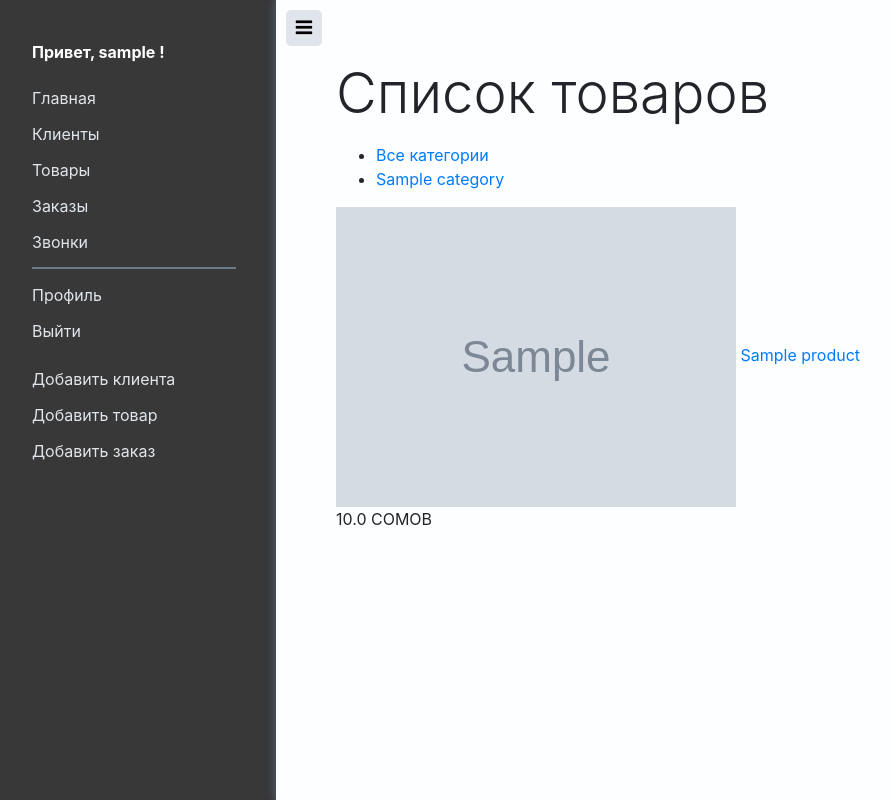
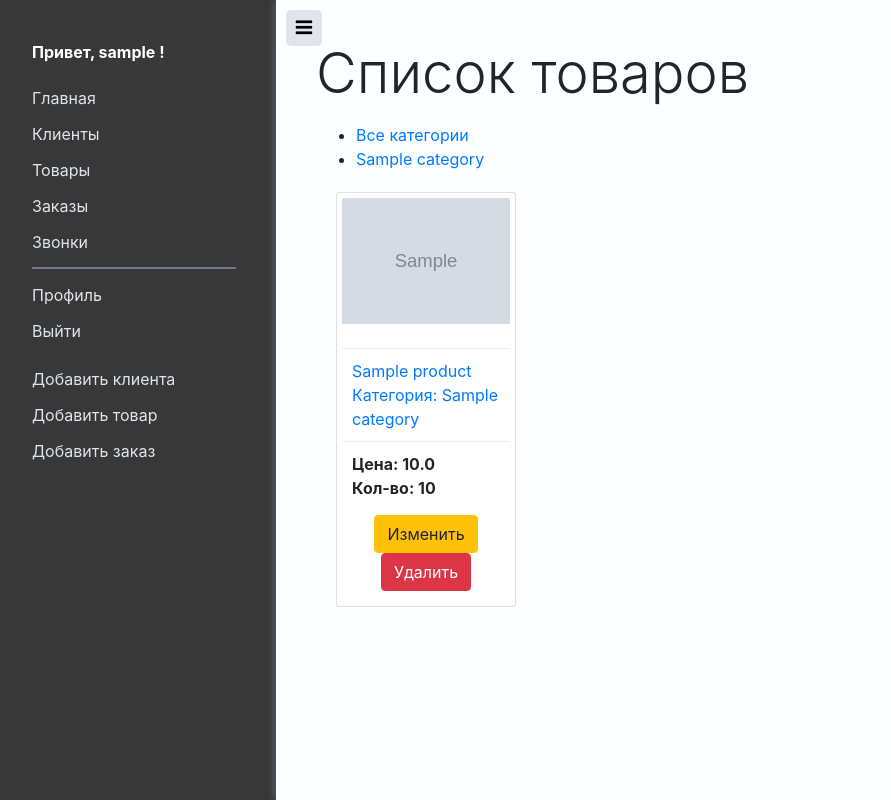
Before and after one commit to verhovensky/crm-yuf, a Django app: page /product/ in a window 1280 px wide. Shown: the whole page, without its empty margins (8-899 px from the left). Run offline with Django 3.2, Linux system fonts and the light colour scheme; a user stored in the database is signed in; tables that the repository leaves empty hold one stand-in row (values such as "Sample post"); grey boxes marked "Sample" are stand-in pictures; some libraries are stand-ins or nearby versions.

Commit message:
Edit, delete, create methods for Product app. Product list view, category view and product card front-end design and implementation. Minor Client and Product apps bug fixes

```diff
--- a/account/urls.py
+++ b/account/urls.py
@@ -1,13 +1,9 @@
 from django.urls import path
 from .views import profile, editprofile
+# for static files
 from django.contrib.staticfiles.urls import static
-from django.contrib.staticfiles.urls import staticfiles_urlpatterns
 from django.conf import settings
 
 urlpatterns = [
     path('', profile, name="profile"),
-    path('edit', editprofile, name="editprofile")]
-
-
-urlpatterns += staticfiles_urlpatterns()
-urlpatterns += static(settings.MEDIA_URL, document_root=settings.MEDIA_ROOT)
+    path('edit', editprofile, name="editprofile")] + static(settings.MEDIA_URL, document_root = settings.MEDIA_ROOT)
--- a/crmdev/urls.py
+++ b/crmdev/urls.py
@@ -1,5 +1,7 @@
 from django.contrib import admin
 from django.urls import path, include
+from django.conf import settings
+from django.conf.urls.static import static
 # class based VIEW
 # from core.views import index
 # path('core/', index.as_view(), name='Core Page'),
@@ -12,4 +14,4 @@ urlpatterns = [
     path('admin/', admin.site.urls),
     # namespace = inventory
     path('product/', include(('product.urls', 'product'), namespace='inventory'))
-]
+] + static(settings.MEDIA_URL, document_root=settings.MEDIA_ROOT)
--- a/product/templates/product/products.html
+++ b/product/templates/product/products.html
@@ -1,8 +1,10 @@
 {% extends "navstruct.html" %}
-{% load staticfiles %}
+{% load static %}
 {% block title %}
 {% endblock %}
+
 {% block content %}
+<link rel="stylesheet" type="text/css" href="{% static 'productstyle.css' %}">
     <div id="sidebar">
         <p class="display-4">{{ header_page }}</p>
         <ul>
@@ -16,15 +18,46 @@
             {% endfor %}
         </ul>
     </div>
-    <div id="main" class="product-list">
-        {% for product in products %}
-            <div class="item">
-                <a href="{{ product.get_absolute_url }}">
-                    <img src="{% if product.image %}{{ product.image.url }}{% else %}{% static "img/no-img.jpg" %}{% endif %}">
-                </a>
-                <a href="{{ product.get_absolute_url }}">{{ product.name }}</a><br>
-                {{ product.price }} СОМОВ
+
+    <div class="container m-0">
+        <div class="row">
+                {% for product in products %}
+                <div class="col-sm-4">
+                        <figure class="card card-product">
+                            <div class="img-wrap">
+                                <a href="{{ product.get_absolute_url }}">
+                                    <img src="{% if product.image %}{{ MEDIA_URL }}{{ product.image.url }}{% else %}{% static "img/no-img.jpg" %}{% endif %}">
+                                </a>
+                            </div>
+                            <figcaption class="info-wrap">
+                                    <a href="{{ product.get_absolute_url }}">{{ product.name }}</a>
+                                    <br>
+                                    <a href="{{ product.category.get_absolute_url }}">Категория: {{ product.category }}</a>
+                            </figcaption>
+                            <div class="bottom-wrap">
+                                <!-- Можно использовать под поля
+                                Продано товара/ Продано товара на сумму
+                                Для авторизованного пользователя!
+                                Поля модели User: closed_sales, sales_amount
+                                <div class="rating-wrap">
+                                    <div class="label-rating">132 reviews</div>
+                                    <div class="label-rating">154 orders </div>
+                                </div>
+                                -->
+                                <div class="price-and-quantity font-weight-bold">
+                                    <span>Цена: {{ product.price }} </span>
+                                    <br>
+                                    <span>Кол-во: {{ product.stock }}</span>
+                                </div> <!-- price-wrap.// -->
+                                <div class="text-center">
+                                    <a href="edit/{{ product.id }}" class="btn btn-warning text-center">Изменить</a>
+                                    <a href="delete/{{ product.id }}" class="btn btn-danger text-center">Удалить</a>
+                                </div>
+                            </div> <!-- bottom-wrap.// -->
+                        </figure>
+                </div>
+                {% endfor %}
             </div>
-        {% endfor %}
+        </div>
     </div>
 {% endblock %}
--- a/product/urls.py
+++ b/product/urls.py
@@ -1,12 +1,18 @@
 from django.conf.urls import url
 from . import views
+#for static files
+from django.conf import settings
+from django.conf.urls.static import static
 
 urlpatterns = [
+    url(r'^delete/(?P<id>.*)$', views.deleteproduct, name='deleteproduct'),
+    url(r'^add/', views.addproduct, name="addproduct"),
+    url(r'^edit/(?P<id>.*)$', views.editproduct, name="editproduct"),
     url(r'^$', views.product_list, name='product_list'),
     url(r'^(?P<category_slug>[-\w]+)/$',
         views.product_list,
         name='product_list_by_category'),
     url(r'^(?P<id>\d+)/(?P<slug>[-\w]+)/$',
         views.product_detail,
-        name='product_detail'),
-]
+        name='product_detail')
+] + static(settings.MEDIA_URL, document_root = settings.MEDIA_ROOT)
--- a/product/views.py
+++ b/product/views.py
@@ -1,5 +1,8 @@
-from django.shortcuts import loader, get_object_or_404, HttpResponse
+from django.shortcuts import loader, get_object_or_404, HttpResponse, redirect
+from django.http import HttpResponseNotFound
 from .models import Category, Product
+from .forms import ProductAddForm
+from client.apps import slugify
 
 # Product list
 def product_list(request, category_slug=None):
@@ -34,3 +37,51 @@ def product_detail(request, id, slug):
                    'page_title': title,
                    'header_page': header}
     return HttpResponse(template.render(context, request))
+
+# Delete Product
+def deleteproduct(request, id):
+    try:
+        product = Product.objects.get(id=id)
+        product.delete()
+        return redirect(to='/product')
+    except TypeError as e:
+        return HttpResponseNotFound("TypeError", e, product,
+                                    "<h2>Товар с таким ID не существует!</h2>")
+
+# Add Product
+def addproduct(request):
+    title = 'Добавить товар'
+    header = 'Добавить товар'
+    if request.method == "POST":
+        form = ProductAddForm(request.POST)
+        if form.is_valid():
+            # https://tutorial.djangogirls.org/ru/django_forms/
+            # при наличии поля created_by:
+            product = form.save(commit=False)
+            product.slug = slugify(s=request.POST.get("name"))
+            # product.created_by = request.user
+            product.save()
+            return redirect(to='/product')
+    else:
+        form = ProductAddForm()
+        template = loader.get_template('product/addproduct.html')
+        context = {'form': form, 'page_title': title, 'header_page': header}
+        return HttpResponse(template.render(context, request))
+
+# Edit Product
+def editproduct(request, id):
+    title = 'Изменить товар'
+    header = 'Изменить товар'
+    product = get_object_or_404(Product, id=id)
+    if request.method == "POST":
+        form = ProductAddForm(request.POST, instance=product)
+        if form.is_valid():
+            product = form.save(commit=False)
+            product.slug = slugify(s=request.POST.get("name"))
+            product.save()
+            return redirect(to='/product')
+    else:
+        form = ProductAddForm(instance=product)
+    template = loader.get_template('product/addproduct.html')
+    context = {'form': form, 'page_title': title, 'header_page': header}
+    return HttpResponse(template.render(context, request))
--- a/static/meetings.css
+++ b/static/meetings.css
@@ -109,7 +109,7 @@ div#content {
   left: 0;
   width: 100%;
   height: 100%;
-  padding: 60px;
+  padding: 40px;
   overflow: scroll;
   background: #fcfeff;
   border-radius: 0;
--- /dev/null
+++ b/static/productstyle.css
@@ -0,0 +1,43 @@
+.card-product{
+    margin: 5px;
+    padding: 5px;
+    min-width: 160px;
+    max-width: 180px;
+}
+
+.card-product .img-wrap {
+    border-radius: 2px 2px 0 0;
+    overflow: hidden;
+    position: center;
+    height: 150px;
+    text-align: center;
+}
+.card-product .img-wrap img {
+    max-height: 100%;
+    max-width: 100%;
+    object-fit: cover;
+}
+.card-product .info-wrap {
+    overflow: hidden;
+    padding: 10px;
+    border-top: 1px solid #eee;
+}
+.card-product .bottom-wrap {
+    padding: 10px;
+    border-top: 1px solid #eee;
+}
+
+.label-rating { margin-right:10px;
+    color: #333;
+    display: inline-block;
+    vertical-align: middle;
+}
+
+.card-product .price-old {
+    color: #999;
+}
+
+.card-product .price-and-quantity{
+    font-size: 1rem;
+    padding-bottom: 15px;
+}
```
Also changed, not shown: TODO.txt (+27 -5 lines), product/forms.py (added, +9 -0 lines), product/templates/product/addproduct.html (added, +13 -0 lines), product/templates/product/productdetail.html (+3 -5 lines), README.md.
